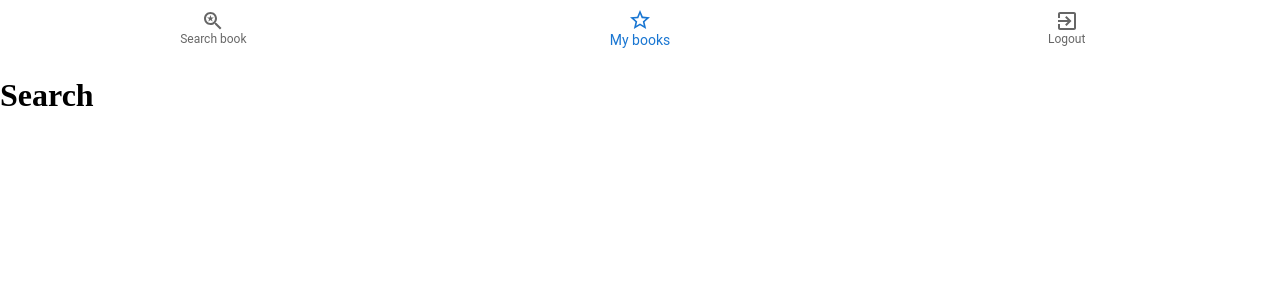
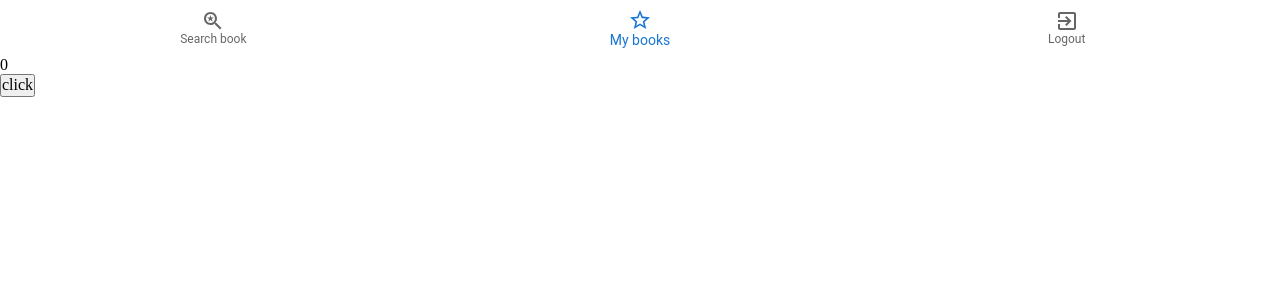
Before and after one commit to 7race/book-app, a React (Create React App) app: page /search in a window 1280 px wide. Shown: the top 300 px of the page. Built offline with nearby package versions, Linux system fonts and the light colour scheme; sample sign-in values are in the browser's storage.

Commit message:
display books on request

```diff
--- a/src/index.tsx
+++ b/src/index.tsx
@@ -5,6 +5,7 @@ import { createBrowserRouter, RouterProvider } from 'react-router-dom';
 import { Main } from '@pages/Main';
 import { NotFound404 } from '@pages/NotFound404';
 import { AuthPage } from '@pages/AuthPage';
+import { SearchBook } from '@pages/Main/SearchBook/SearchBook';
 import { GlobalStyle } from './styles/global';
 import { theme } from './styles/theme';
 import { PrivateRoute } from './routes/PrivateRoute';
@@ -21,7 +22,7 @@ const router = createBrowserRouter([
     children: [
       {
         path: 'search',
-        element: <h1>Search</h1>,
+        element: <SearchBook />,
       },
     ],
   },
--- a/src/store/book.store.ts
+++ b/src/store/books.store.ts
@@ -1,4 +1,4 @@
-import { makeAutoObservable } from 'mobx';
+import { makeAutoObservable, runInAction } from 'mobx';
 import { BooksService } from 'services/books.service';
 
 type BookItem = {
@@ -16,16 +16,19 @@ type BookItem = {
 
 export class BooksStore {
   books: BookItem[] = [];
+
   constructor(private readonly booksService: BooksService) {
     makeAutoObservable(this);
   }
 
-  async getBooks(bookName: string) {
+  getBooks = async (bookName: string) => {
     try {
       const books = await this.booksService.getBooks(bookName);
-      this.books = [...books];
+      runInAction(() => {
+        this.books = [...books.items];
+      });
     } catch (err) {
       throw err;
     }
-  }
+  };
 }
--- a/src/store/store.context.ts
+++ b/src/store/store.context.ts
@@ -2,7 +2,7 @@ import { createContext } from 'react';
 import { BooksService } from '../services/books.service';
 import { AuthService } from '../services/auth.service';
 import { AuthStore } from '../store/auth.store';
-import { BooksStore } from './book.store';
+import { BooksStore } from './books.store';
 
 type StoreContextProps = {
   authStore: AuthStore;
--- a/src/view/pages/Main/SearchBook/SearchBook.tsx
+++ b/src/view/pages/Main/SearchBook/SearchBook.tsx
@@ -1,7 +1,28 @@
-import { useState } from 'react';
+import { StoreContext } from '@store/store.context';
+import { observer } from 'mobx-react-lite';
+import { useContext } from 'react';
 
-export const SearchBook = () => {
-  const [books, setBooks] = useState([]);
+export const SearchBook = observer(() => {
+  const { booksStore } = useContext(StoreContext);
+  const { books, getBooks } = booksStore;
 
-  return books.length && books.map((book) => {});
-};
+  const requestBooks = async () => {
+    await getBooks('java');
+  };
+
+  return (
+    <>
+      <ul>
+        {books.length &&
+          books.map(({ id, volumeInfo }) => (
+            <li key={id}>
+              <div>{volumeInfo.title}</div>
+              <img src={volumeInfo.imageLinks.smallThumbnail} alt='books img' />
+              <div>{volumeInfo.description}</div>
+            </li>
+          ))}
+      </ul>
+      <button onClick={requestBooks}>click</button>
+    </>
+  );
+});
```
